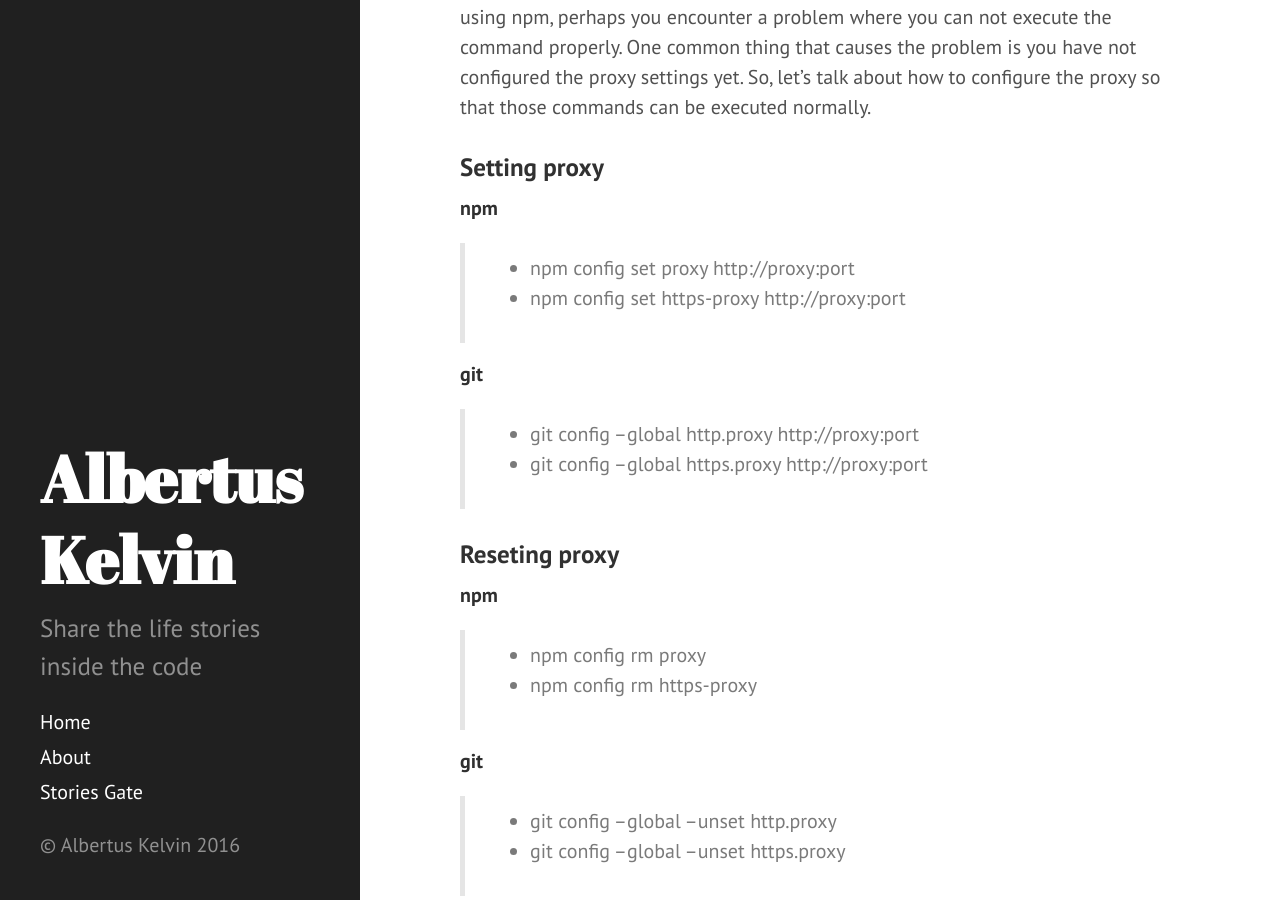
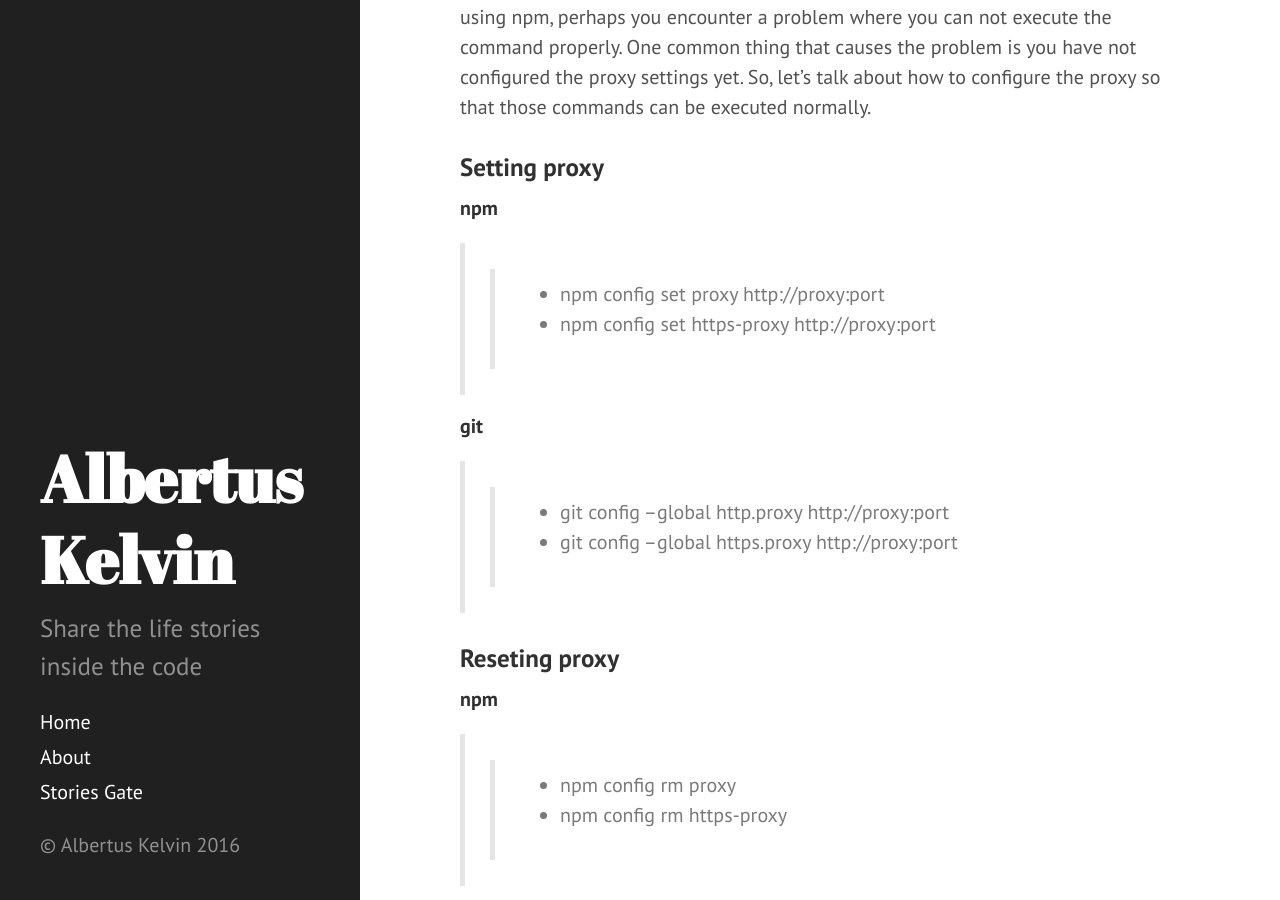
Before and after one commit to albertusk95/albertusk95.github.io, a Jekyll site: the page built from _posts/General/2016-09-02-git-npm-config.md, in a window 1280 px wide and 900 px high, scrolled down 361 px. Built offline with Jekyll 4.4.1, drawn with Linux system fonts in a browser that asks for light colours.

```diff
--- a/_posts/General/2016-09-02-git-npm-config.md
+++ b/_posts/General/2016-09-02-git-npm-config.md
@@ -13,30 +13,30 @@ When you want to push your commit to GitHub using git or install some modules us
 
 ### Setting proxy
 
-**npm**
-> * npm config set proxy http://proxy:port
-> * npm config set https-proxy http://proxy:port
+**npm**<br />
+>> * npm config set proxy http://proxy:port
+>> * npm config set https-proxy http://proxy:port
 
-**git**
-> * git config --global http.proxy http://proxy:port
-> * git config --global https.proxy http://proxy:port
+**git**<br />
+>> * git config --global http.proxy http://proxy:port
+>> * git config --global https.proxy http://proxy:port
 
 ### Reseting proxy
 
-**npm**
-> * npm config rm proxy
-> * npm config rm https-proxy
+**npm**<br />
+>> * npm config rm proxy
+>> * npm config rm https-proxy
 
-**git**
-> * git config --global --unset http.proxy
-> * git config --global --unset https.proxy
+**git**<br />
+>> * git config --global --unset http.proxy
+>> * git config --global --unset https.proxy
 
 ### Getting proxy settings
 
-**npm**
-> * npm config get list
-> * npm config get proxy
-> * npm config get https-proxy
+**npm**<br />
+>> * npm config get list
+>> * npm config get proxy
+>> * npm config get https-proxy
 
-**git**
-> * git config --global --list
+**git**<br />
+>> * git config --global --list
```
